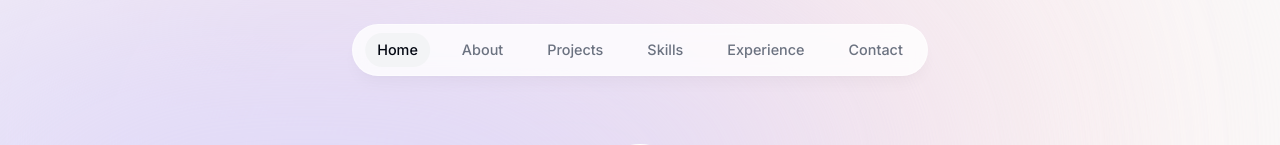
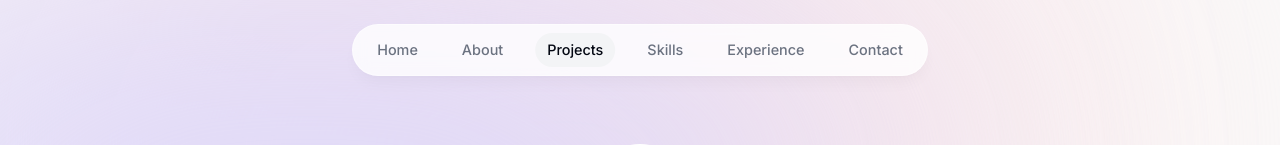
Before and after one commit to aoddy10/portfolio, a Next.js app: page / in a window 1280 px wide. Shown: the top 145 px of the page. Built offline with nearby package versions, Linux system fonts and the light colour scheme.

Commit message:
add: observer scrolling section and update active menu.

```diff
--- a/src/components/about.tsx
+++ b/src/components/about.tsx
@@ -1,13 +1,28 @@
 "use client";
 
-import React from "react";
+import React, { useEffect } from "react";
 import { motion } from "framer-motion";
 import SectionHeader from "./section-header";
+import { useInView } from "react-intersection-observer";
+import { useActiveSectionContext } from "@/context/active-section-context";
 
 function About() {
+  const { ref, inView } = useInView({
+    threshold: 1, // if the section display 75%, is true
+  }); // use this hook to detect elements in the view
+  const { setActiveSection } = useActiveSectionContext();
+
+  // set active section when the section display in the view
+  useEffect(() => {
+    if (inView) {
+      setActiveSection("About");
+    }
+  }, [inView, setActiveSection]);
+
   return (
     <motion.section
       id="about"
+      ref={ref}
       initial={{ opacity: 0, y: 100 }}
       animate={{
         opacity: 1,
--- a/src/components/hero.tsx
+++ b/src/components/hero.tsx
@@ -1,17 +1,32 @@
 "use client";
 
 import Image from "next/image";
-import React from "react";
+import React, { useEffect } from "react";
 import profileImage from "../../public/profileImage.png";
 import { motion } from "framer-motion";
 import Link from "next/link";
 import { BsArrowRight, BsLinkedin } from "react-icons/bs";
 import { HiDownload } from "react-icons/hi";
 import { FaGithubSquare } from "react-icons/fa";
+import { useInView } from "react-intersection-observer";
+import { useActiveSectionContext } from "@/context/active-section-context";
 
 export default function Hero() {
+  const { ref, inView } = useInView({
+    threshold: 0.5, // if the section display 50%, is true
+  }); // use this hook to detect elements in the view
+  const { setActiveSection } = useActiveSectionContext();
+
+  // set active section when the section display in the view
+  useEffect(() => {
+    if (inView) {
+      setActiveSection("Home");
+    }
+  }, [inView, setActiveSection]);
+
   return (
     <section
+      ref={ref}
       id="home"
       className=" mb-28 max-w-[50rem] text-center sm:mb-0 scroll-mt-96"
     >
--- a/src/components/projects.tsx
+++ b/src/components/projects.tsx
@@ -1,12 +1,28 @@
-import React from "react";
+"use client";
+
+import React, { useEffect } from "react";
 import { motion } from "framer-motion";
 import SectionHeader from "./section-header";
 import { projectsData } from "@/lib/data";
 import Project from "./project";
+import { useInView } from "react-intersection-observer";
+import { useActiveSectionContext } from "@/context/active-section-context";
 
 function Projects() {
+  const { ref, inView } = useInView({
+    threshold: 0.5, // if the section display 50%, is true
+  }); // use this hook to detect elements in the view
+  const { setActiveSection } = useActiveSectionContext();
+
+  // set active section when the section display in the view
+  useEffect(() => {
+    if (inView) {
+      setActiveSection("Projects");
+    }
+  }, [inView, setActiveSection]);
+
   return (
-    <section id="projects" className="scroll-mt-28">
+    <section ref={ref} id="projects" className="scroll-mt-28">
       <SectionHeader>My Project</SectionHeader>
 
       <div>
```
